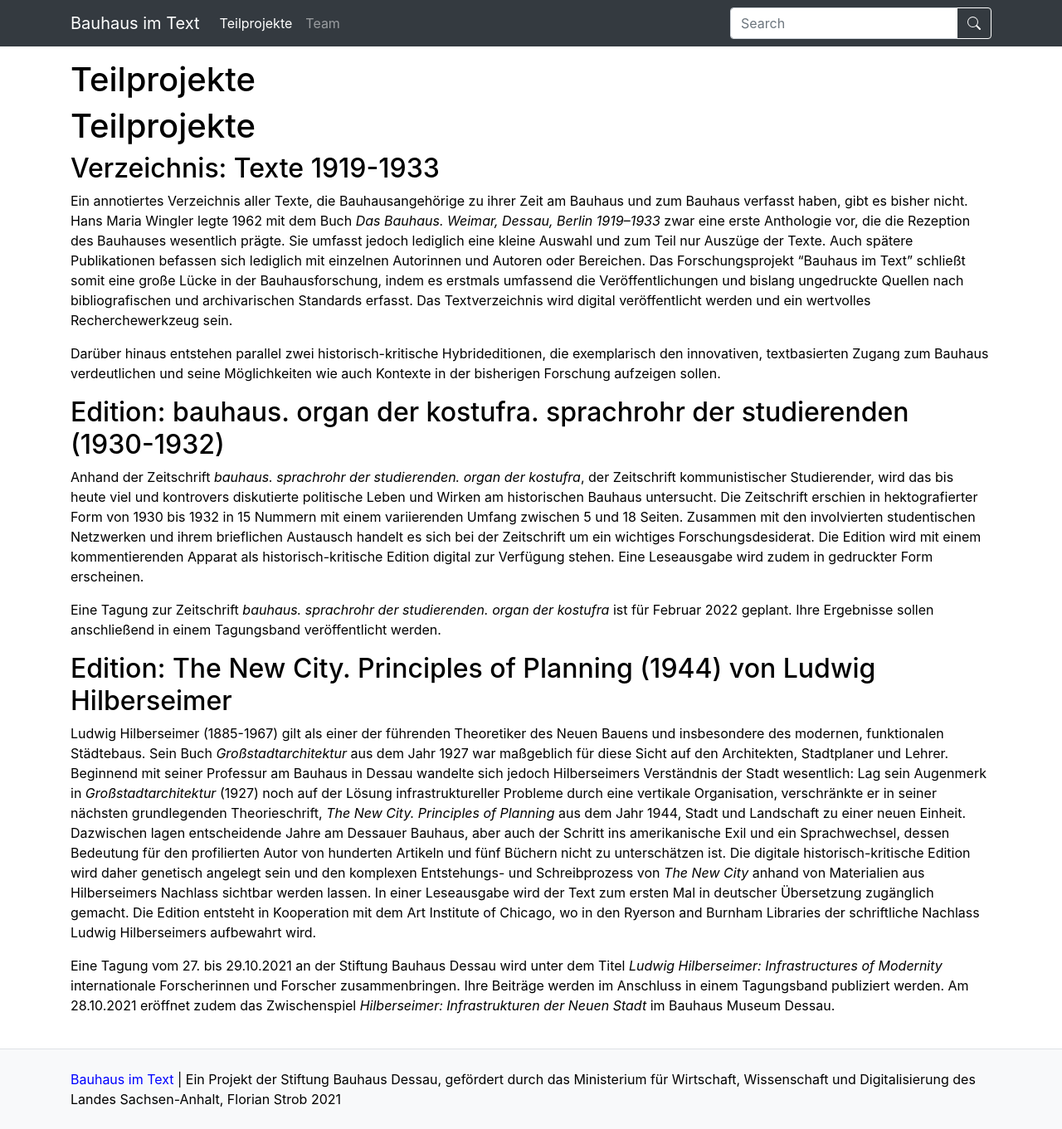
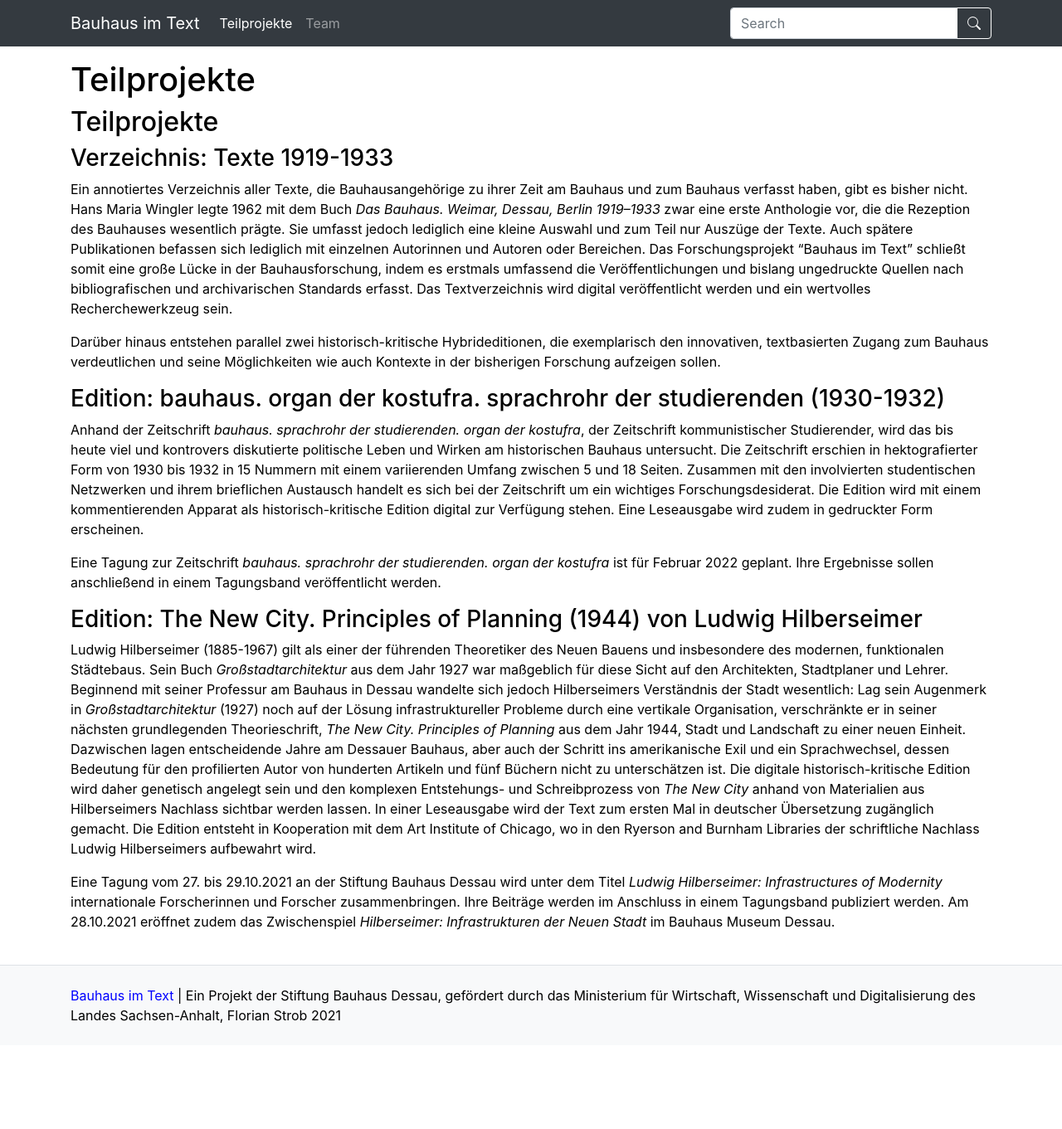
Before and after one commit to Bauhaus-im-Text/internetauftritt, a Jekyll site: the page built from pages/about.md, in a window 1280 px wide. Shown: the whole page at 83% size. Built offline with Jekyll 4.4.1, drawn with Linux system fonts in a browser that asks for light colours; after the commit the page ends 1260 px from its top, so only the background shows below that.

```diff
--- a/pages/about.md
+++ b/pages/about.md
@@ -4,9 +4,9 @@ nav: Teilprojekte
 nav_order: 1
 ---
 
-# Teilprojekte
+## Teilprojekte
 
-## Verzeichnis: Texte 1919-1933
+### Verzeichnis: Texte 1919-1933
 
 Ein annotiertes Verzeichnis aller Texte, die Bauhausangehörige zu ihrer Zeit am Bauhaus und zum Bauhaus verfasst
 haben, gibt es bisher nicht. Hans Maria Wingler legte 1962 mit dem Buch *Das Bauhaus. Weimar, Dessau, Berlin 1919–1933*
@@ -21,7 +21,7 @@ innovativen, textbasierten Zugang zum Bauhaus verdeutlichen und seine Möglichke
 Forschung aufzeigen sollen.
 
 
-## Edition: bauhaus. organ der kostufra. sprachrohr der studierenden (1930-1932)
+### Edition: bauhaus. organ der kostufra. sprachrohr der studierenden (1930-1932)
 
 Anhand der Zeitschrift *bauhaus. sprachrohr der studierenden. organ der kostufra*, der Zeitschrift kommunistischer
 Studierender, wird das bis heute viel und kontrovers diskutierte politische Leben und Wirken am historischen Bauhaus
@@ -34,7 +34,7 @@ Eine Tagung zur Zeitschrift *bauhaus. sprachrohr der studierenden. organ der kos
 Ihre Ergebnisse sollen anschließend in einem Tagungsband veröffentlicht werden.
 
 
-## Edition: The New City. Principles of Planning (1944) von Ludwig Hilberseimer
+### Edition: The New City. Principles of Planning (1944) von Ludwig Hilberseimer
 
 Ludwig Hilberseimer (1885-1967) gilt als einer der führenden Theoretiker des Neuen Bauens und insbesondere des modernen,
 funktionalen Städtebaus. Sein Buch *Großstadtarchitektur* aus dem Jahr 1927 war maßgeblich für diese Sicht auf den Architekten,
```
